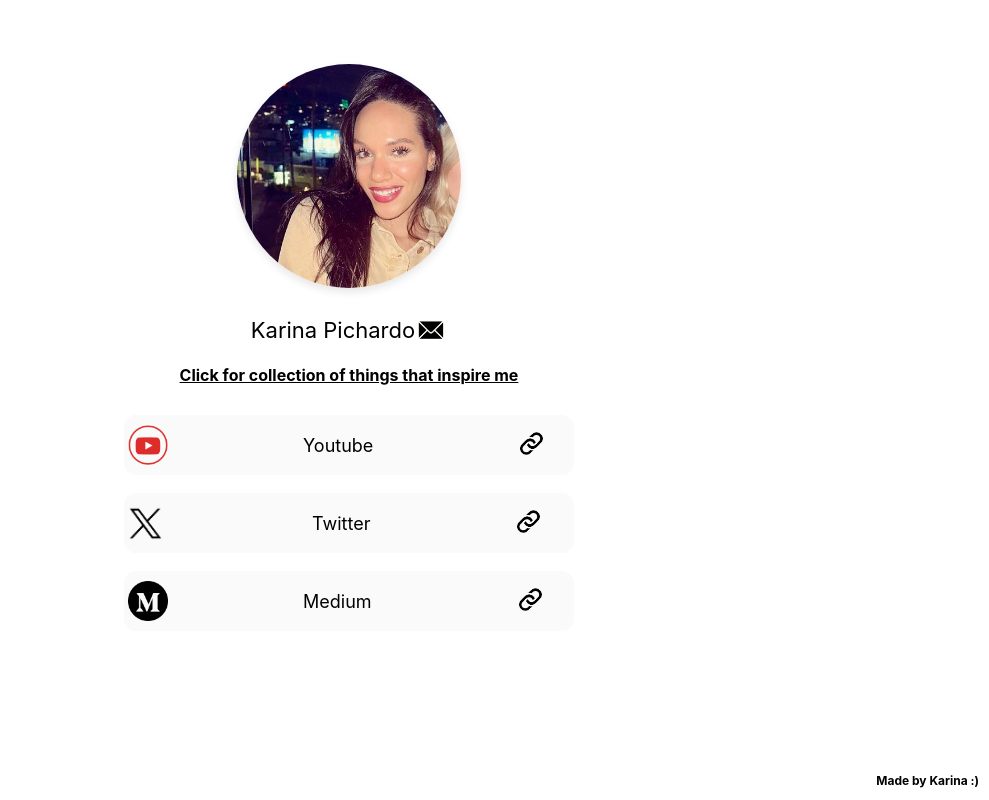
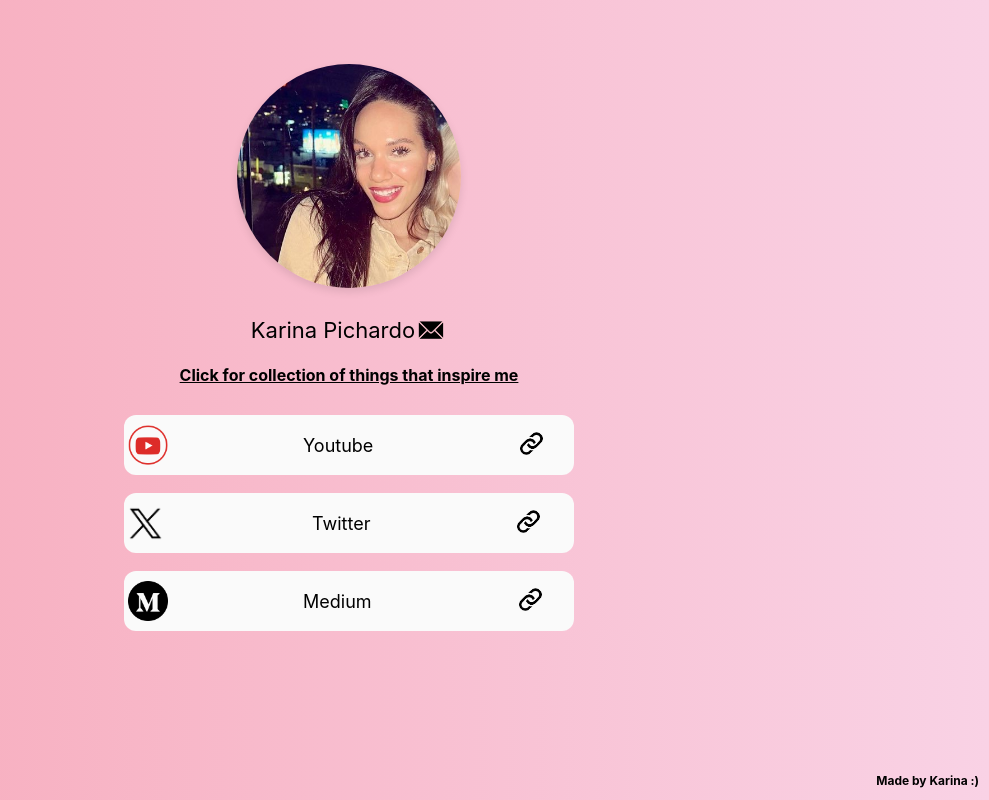
Before and after one commit to karinapichardo/linksite, a React (Create React App) app: page / in a window 1280 px wide. Shown: the whole page, without its empty margins (291-1280 px from the left). Built offline with nearby package versions, Linux system fonts and the light colour scheme.

Commit message:
adding gradient background

```diff
--- a/src/App.css
+++ b/src/App.css
@@ -1,3 +1,7 @@
+html {
+  background: linear-gradient(to right, #f7a8b8, #f9d2e5);
+}
+
 .App {
   text-align: center;
 }
```
